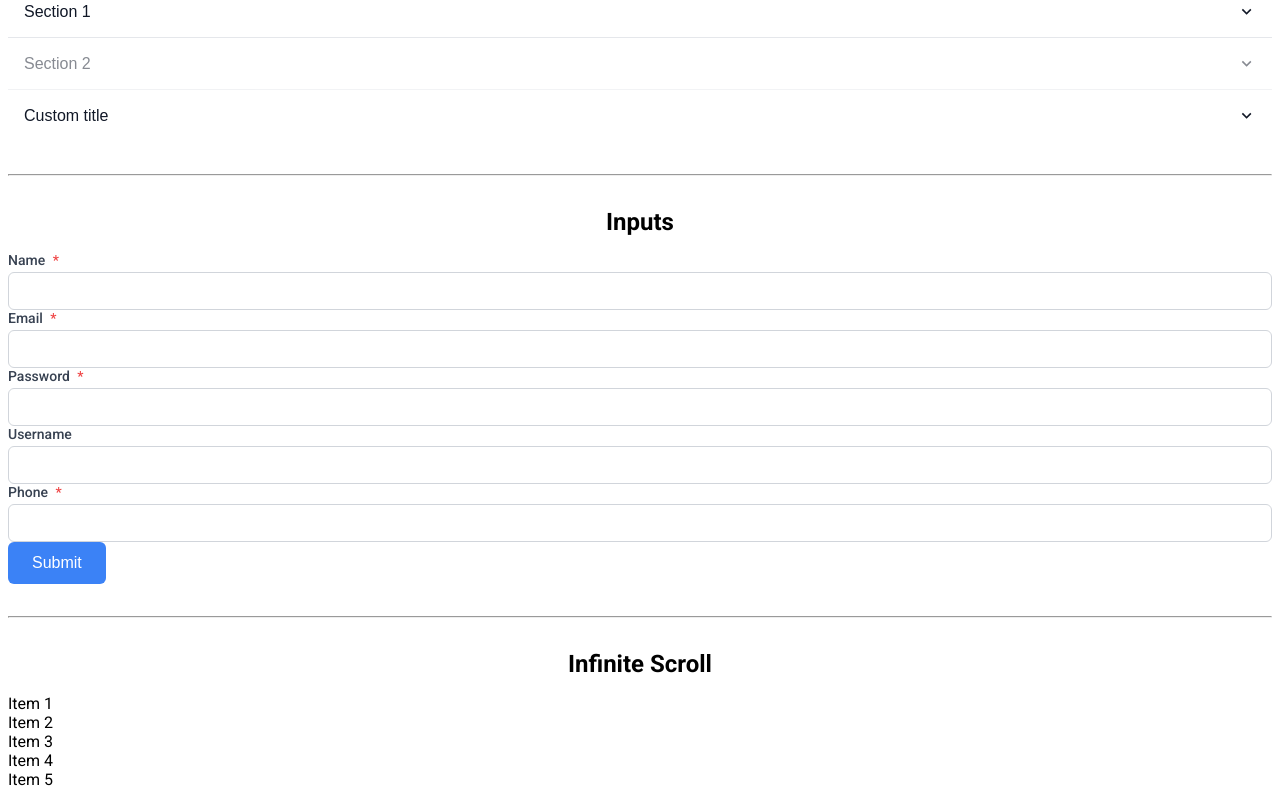
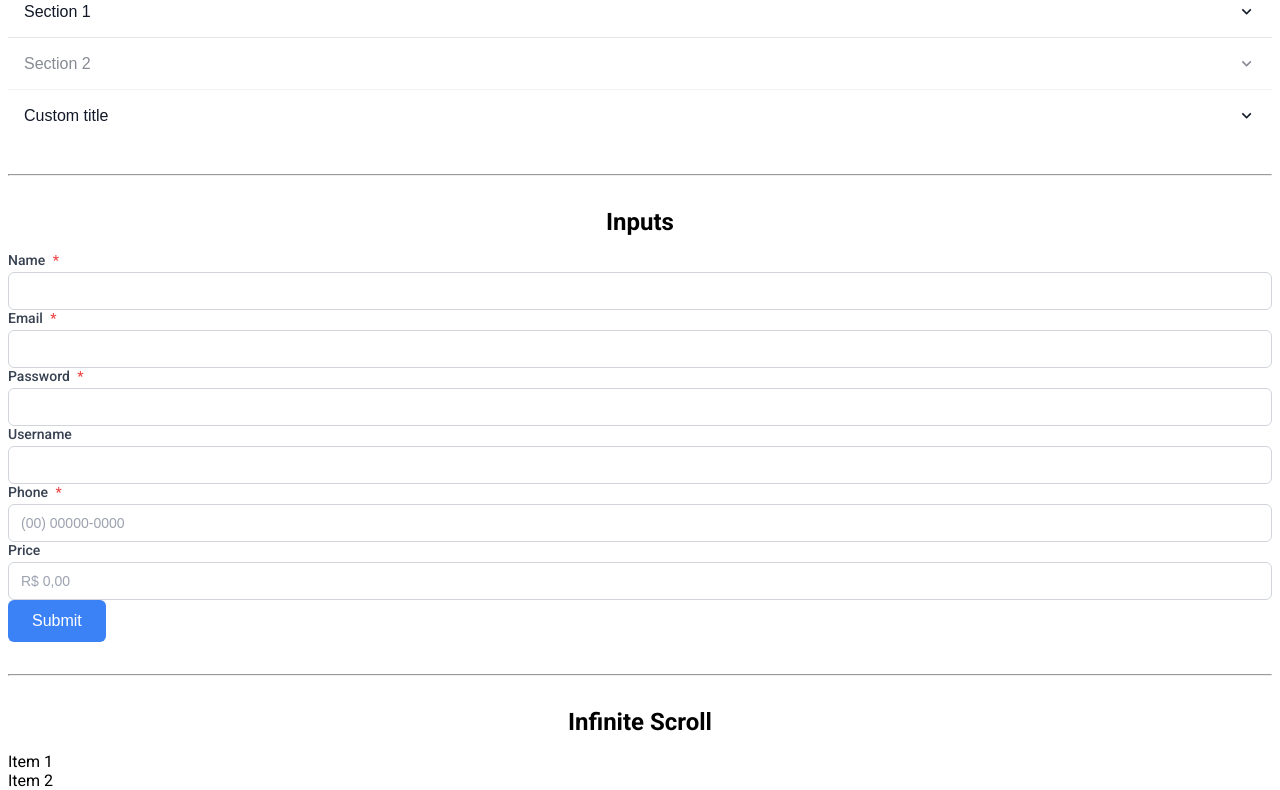
Before and after one commit to edgarimai/vue-smart-ui, a Vue app: page / in a window 1280 px wide. Shown: the part 2043-2833 px from the top of the page. Built offline with nearby package versions, Linux system fonts and the light colour scheme.

Commit message:
feat(input): add masks to BaseInput

```diff
--- a/src/App.vue
+++ b/src/App.vue
@@ -40,7 +40,8 @@ const pageState = reactive({
     username: '',
     password: '',
     email: '',
-    amount: '',
+    price: '',
+    phone: '',
   },
   infiniteScroll: {
     items: [],
@@ -482,12 +483,22 @@ const registerInput = (name, ref) => {
         ]"
       />
 
-      <!-- Validation with events -->
+      <!-- Phone mask -->
       <BaseInput
         v-model="pageState.input.phone"
         label="Phone"
         :rules="['required', 'pattern: ^\\d{10}$']"
         @mounted="(ref) => registerInput('phone', ref)"
+        mask="phone"
+        placeholder="(00) 00000-0000"
+      />
+
+      <!-- Currency mask -->
+      <BaseInput
+        v-model="pageState.input.price"
+        label="Price"
+        mask="currency"
+        placeholder="R$ 0,00"
       />
       <BaseButton variant="primary" @click="handleSubmit">Submit</BaseButton>
     </div>
--- a/src/components/BaseInput.vue
+++ b/src/components/BaseInput.vue
@@ -72,6 +72,10 @@ const props = defineProps({
   name: {
     type: String,
     default: '',
+  },
+  mask: {
+    type: [String, Object],
+    default: null,
   },
 })
 
@@ -163,13 +167,125 @@ const validate = (value) => {
 
 // Internal value to track input
 const inputValue = computed({
-  get: () => props.modelValue,
+  get: () => {
+    if (props.mask === 'currency' && props.modelValue) {
+      return maskPatterns.currency.format(props.modelValue)
+    }
+    return props.modelValue
+  },
   set: (value) => emit('update:modelValue', value),
 })
 
+// Built-in mask patterns
+const maskPatterns = {
+  phone: {
+    patterns: ['(##) ####-####', '(##) #####-####'],
+    match: (value) => {
+      const numbers = value.replace(/\D/g, '')
+      return numbers.length <= 10 ? 0 : 1
+    },
+  },
+  currency: {
+    pattern: 'currency',
+    format: (value) => {
+      if (!value) return ''
+
+      const number = typeof value === 'string' ? parseFloat(value.replace(/\D/g, '')) / 100 : value
+
+      return new Intl.NumberFormat('pt-BR', {
+        style: 'currency',
+        currency: 'BRL',
+        minimumFractionDigits: 2,
+        maximumFractionDigits: 2,
+      }).format(number)
+    },
+    parse: (value) => {
+      // Remove currency symbol, spaces and separators, then convert to float
+      const numericValue = value.replace(/[^\d]/g, '')
+      return parseFloat(numericValue) / 100
+    },
+  },
+  date: '##/##/####',
+  cpf: '###.###.###-##',
+  cnpj: '##.###.###/####-##',
+  cep: '#####-###',
+}
+
+// Modified applyMask to handle currency
+const applyMask = (value, maskDef) => {
+  if (!value) return value
+
+  // Handle currency mask
+  if (maskDef === 'currency' || maskDef.pattern === 'currency') {
+    const parsedValue = maskPatterns.currency.parse(value)
+    return maskPatterns.currency.format(parsedValue)
+  }
+
+  // Handle simple string pattern
+  if (typeof maskDef === 'string') {
+    return applySimpleMask(value, maskDef)
+  }
+
+  // Handle multiple patterns
+  if (maskDef.patterns) {
+    const patternIndex = maskDef.match(value)
+    return applySimpleMask(value, maskDef.patterns[patternIndex])
+  }
+
+  return value
+}
+
+// Simple mask application logic
+const applySimpleMask = (value, pattern) => {
+  if (!pattern) return value
+
+  const numbers = value.replace(/\D/g, '')
+  const chars = numbers.split('')
+  let output = ''
+  let patternIndex = 0
+
+  for (let i = 0; i < pattern.length && chars[i]; i++) {
+    if (pattern[patternIndex] === '#') {
+      output += chars[i]
+      patternIndex++
+    } else {
+      output += pattern[patternIndex]
+      patternIndex++
+      i--
+    }
+  }
+
+  return output
+}
+
+// Modified handleInput to handle currency input
 const handleInput = (event) => {
-  inputValue.value = event.target.value
-  emit('input', event)
+  let newValue = event.target.value
+
+  if (props.mask) {
+    const maskDef =
+      typeof props.mask === 'string' ? maskPatterns[props.mask] || props.mask : props.mask.pattern
+
+    // Apply mask
+    newValue = applyMask(newValue, maskDef)
+
+    // Update input value directly to show mask
+    if (inputRef.value) {
+      inputRef.value.value = newValue
+    }
+  }
+
+  // For currency, emit the numeric value with proper decimal places
+  if (props.mask === 'currency') {
+    const parsedValue = maskPatterns.currency.parse(newValue)
+    inputValue.value = parsedValue
+    emit('update:modelValue', parsedValue)
+  } else {
+    inputValue.value = newValue
+    emit('update:modelValue', newValue)
+  }
+
+  emit('input', { ...event, target: { ...event.target, value: newValue } })
 
   if (props.validateOnInput) {
     const isValid = validate(inputValue.value)
@@ -230,6 +346,24 @@ const isRequired = computed(() => {
   })
 })
 
+// Modified maxLength to handle multiple patterns
+const maxLength = computed(() => {
+  if (!props.mask) return undefined
+
+  const maskDef =
+    typeof props.mask === 'string' ? maskPatterns[props.mask] || props.mask : props.mask.pattern
+
+  if (typeof maskDef === 'string') {
+    return maskDef.length
+  }
+
+  if (maskDef.patterns) {
+    return Math.max(...maskDef.patterns.map((pattern) => pattern.length))
+  }
+
+  return undefined
+})
+
 // Emit mounted event with component reference
 onMounted(() => {
   emit('mounted', {
@@ -262,6 +396,7 @@ onMounted(() => {
         :readonly="readonly"
         :required="isRequired"
         :aria-required="isRequired"
+        :maxlength="maxLength"
         class="base-input__field"
         @input="handleInput"
         @focus="handleFocus"
```
